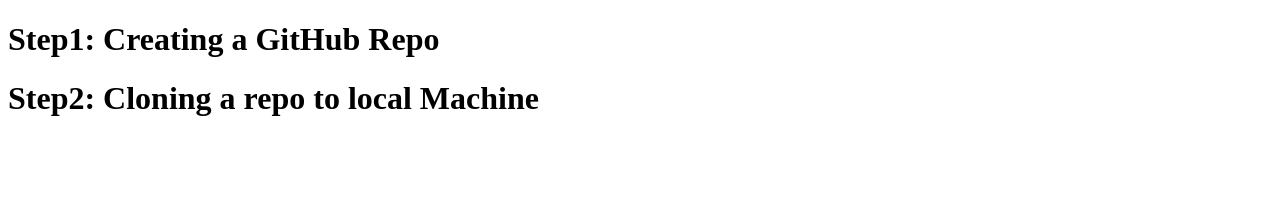
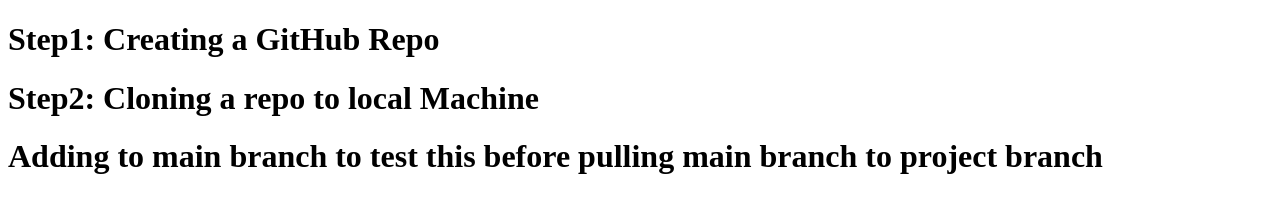
Before and after one commit to jdhova/115-project-1, a plain HTML site: page index.html in a window 1280 px wide. Drawn offline with Linux system fonts and the light colour scheme.

Commit message:
adding to main branch to test

```diff
--- a/index.html
+++ b/index.html
@@ -9,6 +9,6 @@
 <body>
     <h1>Step1: Creating a GitHub Repo</h1>
     <h1>Step2: Cloning a repo to local Machine</h1>
-
+    <h1>Adding to main branch to test this before pulling main branch to project branch</h1>
 </body>
 </html>
```
